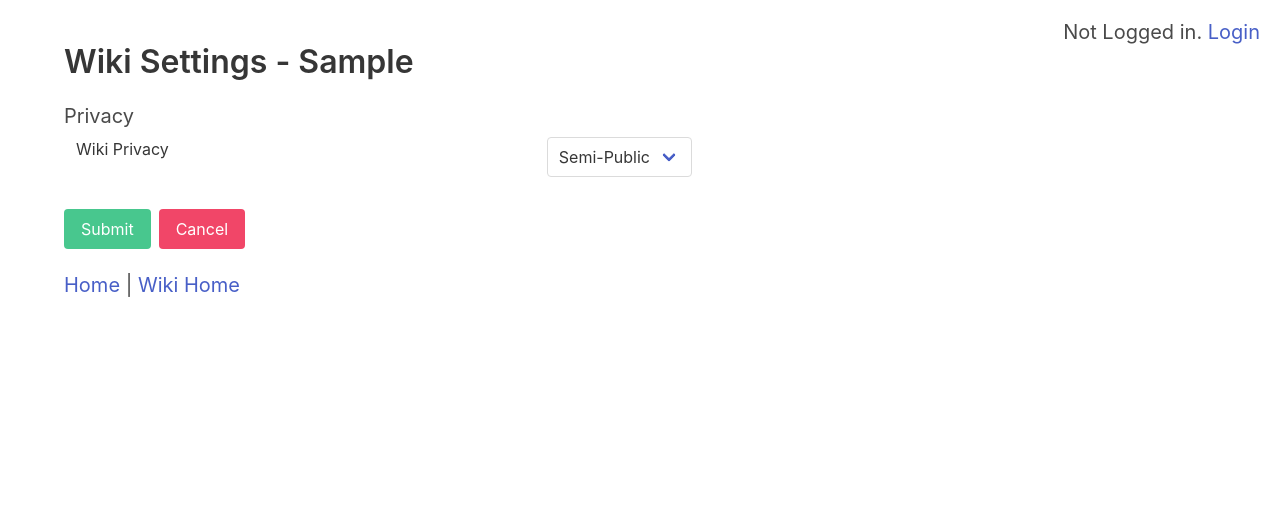
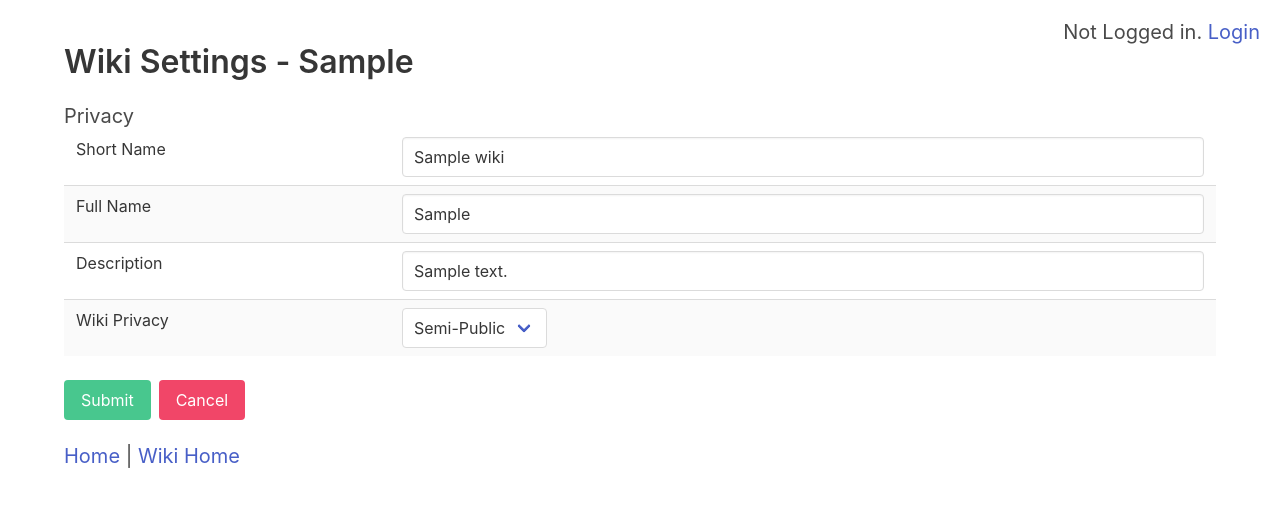
Before and after one commit to zack256/anaximander, a Flask app: template templates/wiki_settings.html in a window 1280 px wide. Shown: the top 507 px of the page. Run offline with Flask 2, Linux system fonts and the light colour scheme; the template is opened without the code that fills it: values that come from a table or form of the project are taken from there, others are empty; tables that the repository leaves empty hold one stand-in row (values such as "Sample post"); parts of the project's set-up code (start-up, migrations or seed data) failed here and were passed over; some libraries are stand-ins or nearby versions.

Commit message:
rename wiki

```diff
--- a/main.py
+++ b/main.py
@@ -303,20 +303,29 @@ def news_author_handler(requested):
     article_lists = get_article_list_for_display(articles)
     return render_template("news/author.html", article_lists = article_lists, est_date = get_presentable_date, author = user)
 
-def make_wiki_dirs(wiki_path):
+def get_wiki_path(wiki_name):
+    return config.paths.WIKIS_DIR + wiki_name
+
+def make_wiki_dirs(wiki_name):
+    wiki_path = get_wiki_path(wiki_name)
     os.mkdir(wiki_path)
     os.mkdir(wiki_path + "/articles")
+    return wiki_path
 
-def add_wiki(name, full, description, creator):
+def wiki_quick_check(name):
     if not restrict.check_if_valid_wiki_name(name):
         app.logger.error("Invalid wiki name.")
         return False
     if Wiki.query.filter(Wiki.name == name).first():
         app.logger.error("Wiki already exists!")
         return False
-    wiki_dir_path = config.paths.WIKIS_DIR + name
-    if os.path.isdir(wiki_dir_path):
+    if os.path.isdir(get_wiki_path(name)):
         app.logger.error("Wiki already has a directory that possibly contains files.")
+        return False
+    return True
+
+def add_wiki(name, full, description, creator):
+    if not wiki_quick_check(name):
         return False
     created = datetime.datetime.now()
     new_wiki = Wiki()
@@ -332,7 +341,7 @@ def add_wiki(name, full, description, creator):
     db.session.add(assc)
     db.session.commit()
     #os.mkdir(wiki_dir_path)
-    make_wiki_dirs(wiki_dir_path)
+    make_wiki_dirs(new_wiki.name)
     return True
 
 @app.route("/wikis/<requested>/")
@@ -799,7 +808,26 @@ def edit_wiki_settings_form_handler(reqd_w):
         return "Wiki not found!"
     if user_clearance_level(current_user, wiki) < 3:
         return "Insufficient roles to edit wiki settings."
+    name = request.form["name"]
+    if name != wiki.name:
+        if not wiki_quick_check(name):
+            return "bad wiki name."
+        old_wiki_path = get_wiki_path(wiki.name)
+        new_wiki_path = make_wiki_dirs(name)
+        old_article_dir = os.path.join(old_wiki_path, "articles")
+        new_article_dir = os.path.join(new_wiki_path, "articles")
+        for article in os.listdir(old_article_dir):
+            old_name = os.path.join(old_article_dir, article)
+            new_name = os.path.join(new_article_dir, article)
+            os.rename(old_name, new_name)
+        os.rmdir(old_article_dir)
+        os.rmdir(old_wiki_path)
+    full = request.form["full"]
+    description = request.form["desc"]
     privacy = request.form["wiki_privacy"]
+    wiki.name = name
+    wiki.full = full
+    wiki.description = description
     wiki.privacy = privacy
     db.session.commit()
     return redirect("/wikis/{}/meta/settings/".format(wiki.name))
--- a/templates/index.html
+++ b/templates/index.html
@@ -18,11 +18,11 @@
                     </tr>
                     <tr>
                         <td>Full Name</td>
-                        <td><input name = "full" type = "text" class = "input" maxlength = "80" required = "required" form = "addWikiForm" placeholder = 'Full Name - e.g, "Cats: The Musical and its Derivatives; a Wiki.".'></td>
+                        <td><input name = "full" type = "text" class = "input" maxlength = "80" required = "required" form = "addWikiForm" placeholder = 'Full Name - e.g, "Cats: The Musical".'></td>
                     </tr>
                     <tr>
                         <td>Description</td>
-                        <td><input name = "desc" type = "text" class = "input" maxlength = "200" form = "addWikiForm" placeholder = 'Wiki Description. e.g, "A wiki about Cats: The Musical, as well as its resounding cultural impact.".'></td>
+                        <td><input name = "desc" type = "text" class = "input" maxlength = "200" form = "addWikiForm" placeholder = 'Wiki Description. e.g, "A wiki about Cats: The Musical, its derivatives, as well as its resounding cultural impact.".'></td>
                     </tr>
                 </tbody>
             </table>
--- a/templates/wiki_members.html
+++ b/templates/wiki_members.html
@@ -89,7 +89,9 @@
         {% endfor %}
     </tbody>
 </table>
+{% if user_can_edit_clearances %}
 <button class = "button is-primary" onclick = "activateModal('addMemberModal');">Add Member</button>
+{% endif %}
 <h3 class = "subtitle is-5"><a href = "/">Home</a> | <a href = "{{ home_url }}/">Wiki Home</a></h3>
 {% endblock %}
 {% block more_bottom %}
--- a/templates/wiki_settings.html
+++ b/templates/wiki_settings.html
@@ -7,6 +7,18 @@
 <h5 class = "subtitle is-5">Privacy</h5>
 <table class = "table is-striped is-fullwidth">
     <tbody>
+        <tr>
+            <td>Short Name</td>
+            <td><input name = "name" type = "text" class = "input" maxlength = "80" pattern = "^[a-z0-9\-_]+$" required = "required" form = "edit_wiki_form" value = "{{ wiki.name }}"></td>
+        </tr>
+        <tr>
+            <td>Full Name</td>
+            <td><input name = "full" type = "text" class = "input" maxlength = "80" required = "required" form = "edit_wiki_form" value = "{{ wiki.full }}"></td>
+        </tr>
+        <tr>
+            <td>Description</td>
+            <td><input name = "desc" type = "text" class = "input" maxlength = "200" form = "edit_wiki_form" value = "{{ wiki.description }}"></td>
+        </tr>
         <tr>
             <td>Wiki Privacy</td>
             <td>
```
